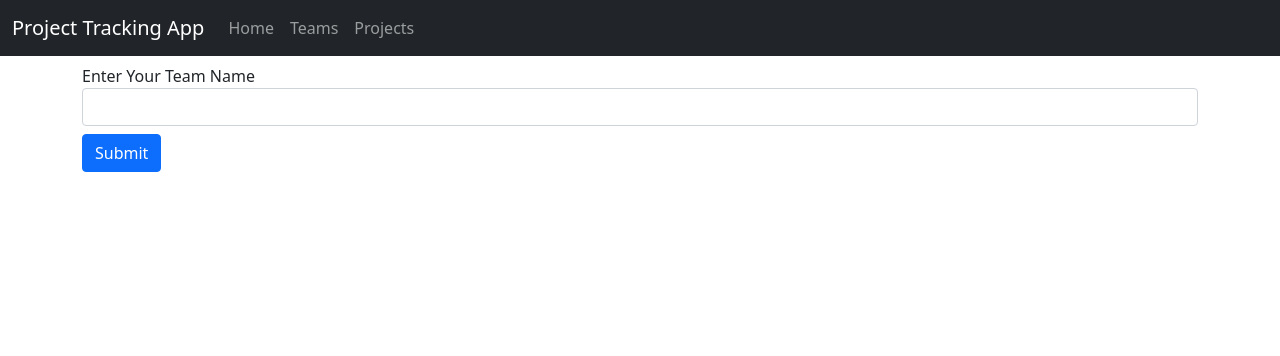
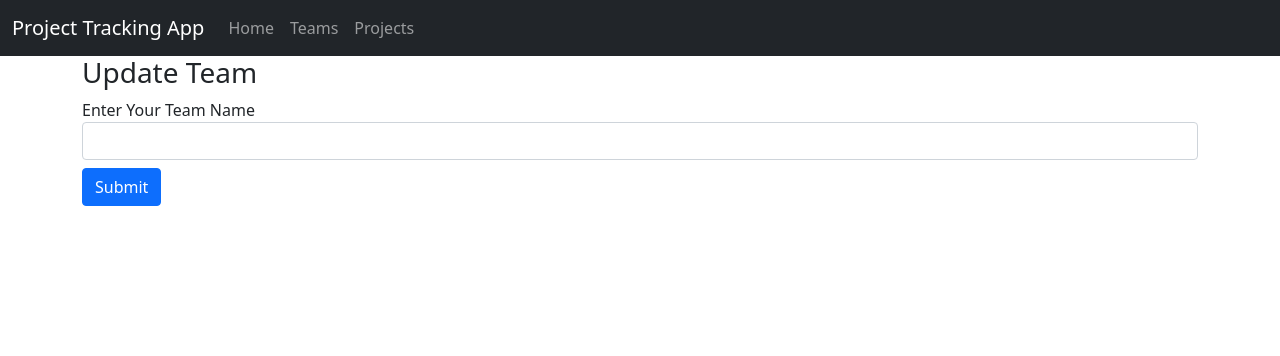
Before and after one commit to rachelbarkanic/project_4, a Flask app: template templates/update-team.html in a window 1280 px wide. Shown: the top 356 px of the page. Run offline with Flask 2, Linux system fonts and the light colour scheme; the template is opened without the code that fills it: values that come from a table or form of the project are taken from there, others are empty.

Commit message:
all functionality complete, could make pretty

```diff
--- a/server.py
+++ b/server.py
@@ -95,20 +95,18 @@ def update_project(project_id):
 @app.route('/update-team/<team_id>', methods=['GET', 'POST'])
 def update_team(team_id):
     form = TeamForm()
-    form.update_team_name(User.query.get(user_id).teams)
     team = Team.query.get(team_id)
-
-    if request.method == 'POST':
+    if request.method == "POST":
         if form.validate_on_submit():
             team.team_name = form.team_name.data
             db.session.add(team)
             db.session.commit()
-            return redirect(url_for('view_teams'))
+            return redirect(url_for("view_teams"))
         else:
-            return redirect(url_for('home'))
+            return redirect(url_for("home"))
 
     else:
-        return render_template("home.html", team = team, form = form)
+        return render_template("update-team.html", title = f"Update {team.team_name}", page = "teams", team = team, form = form)
 
 
 
@@ -127,7 +125,7 @@ def delete_team(team_id):
     team = Team.query.get(team_id)
 
     if team.projects is not None:
-        return 'Cannot delete a team that currently has projects assigned'
+        return 'Sorry! Cannot delete a team that currently has projects assigned'
     else:
         db.session.delete(team)
         db.session.commit()
--- a/templates/update-team.html
+++ b/templates/update-team.html
@@ -2,7 +2,9 @@
 
 {% block body %}
 
-<form action="{{ url_for('update_team', team_id = team.id) }}" methods="POST">
+<div class="form-container">
+    <h3>Update Team</h3>
+    <form action="{{ url_for('update_team', team_id = team.id) }}" method="POST">
         {{ form.csrf_token() }}
         <div class="form-group mt-2">
             {{ form.team_name.label }}
@@ -12,4 +14,6 @@
             {{ form.submit(type="submit", class="btn btn-primary") }}
         </div>
     </form>
+</div>
+
 {% endblock %}
```
Lines whose indentation alone changed are shown as unchanged.
